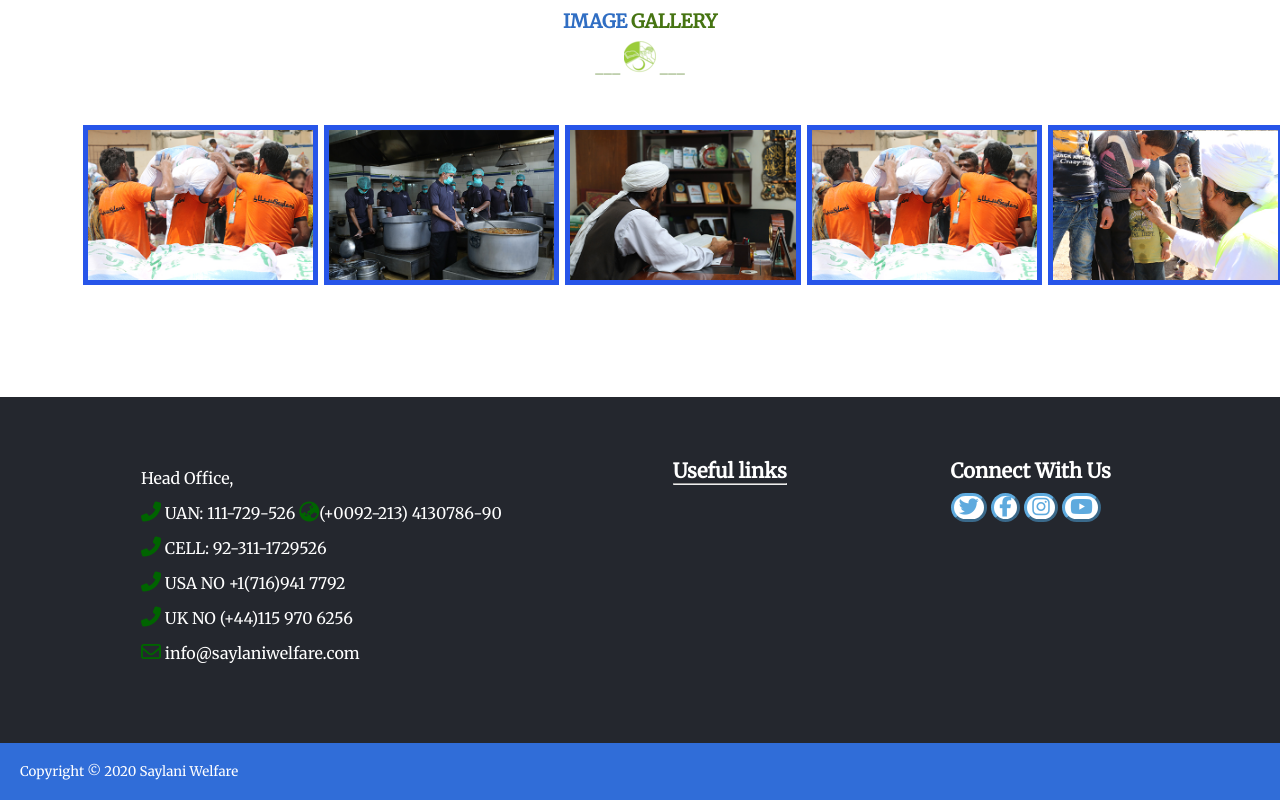
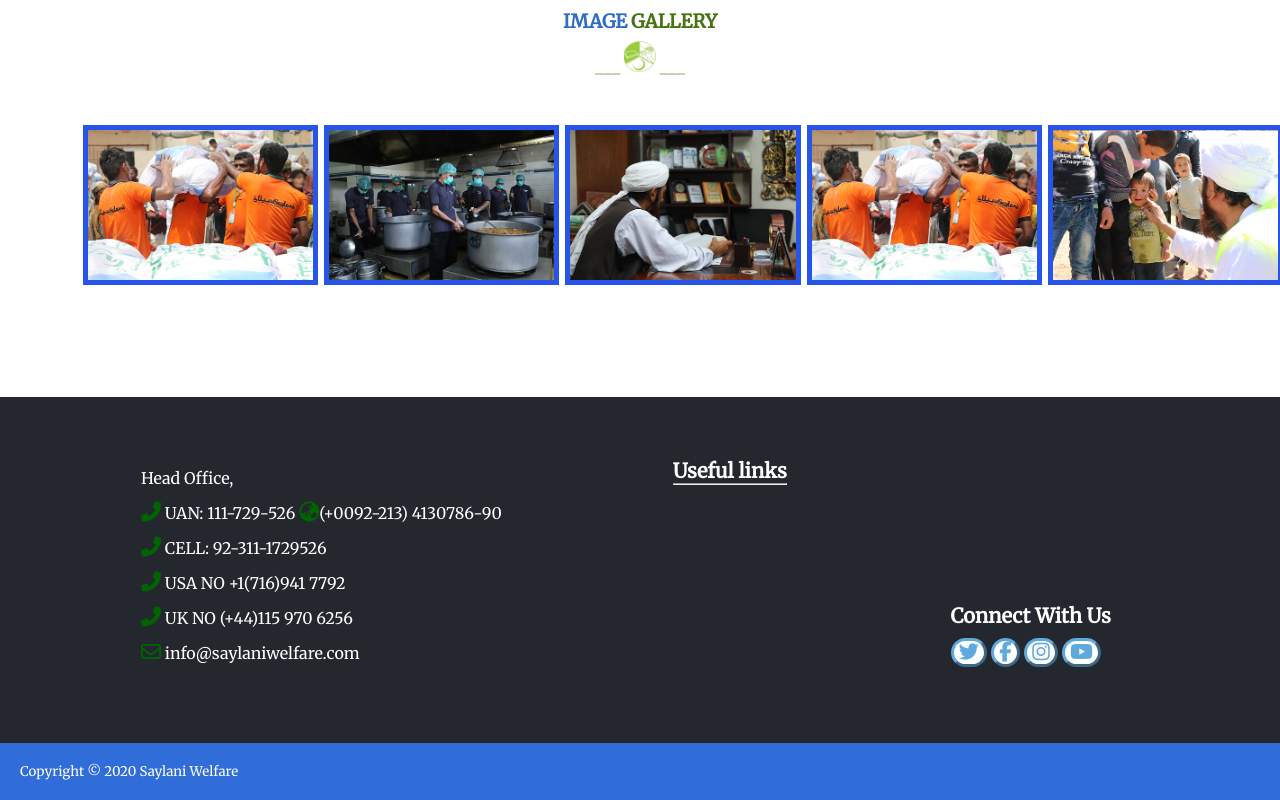
Before and after one commit to Atif-Hasan/Website-Project, a plain HTML site: page index.html in a window 1280 px wide. Shown: the part 2910-3710 px from the top of the page. Drawn offline with Linux system fonts and the light colour scheme.

Commit message:
Update style.css

```diff
--- a/assets/css/style.css
+++ b/assets/css/style.css
@@ -372,10 +372,7 @@ footer>div {
     padding: 20px;
 }
 
-#connect {
-    position: relative;
-    bottom: 145px;
-}
+
 
 h5 {
     font-size: 1.25rem;
```
